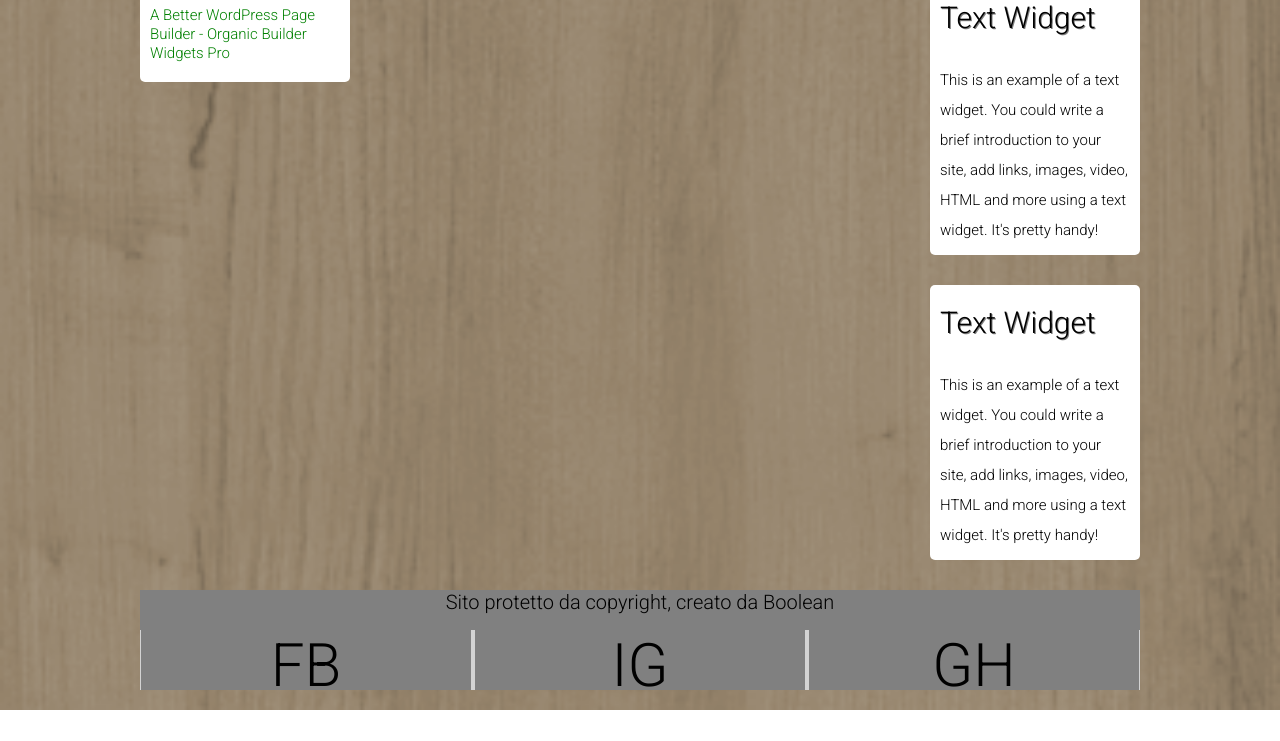
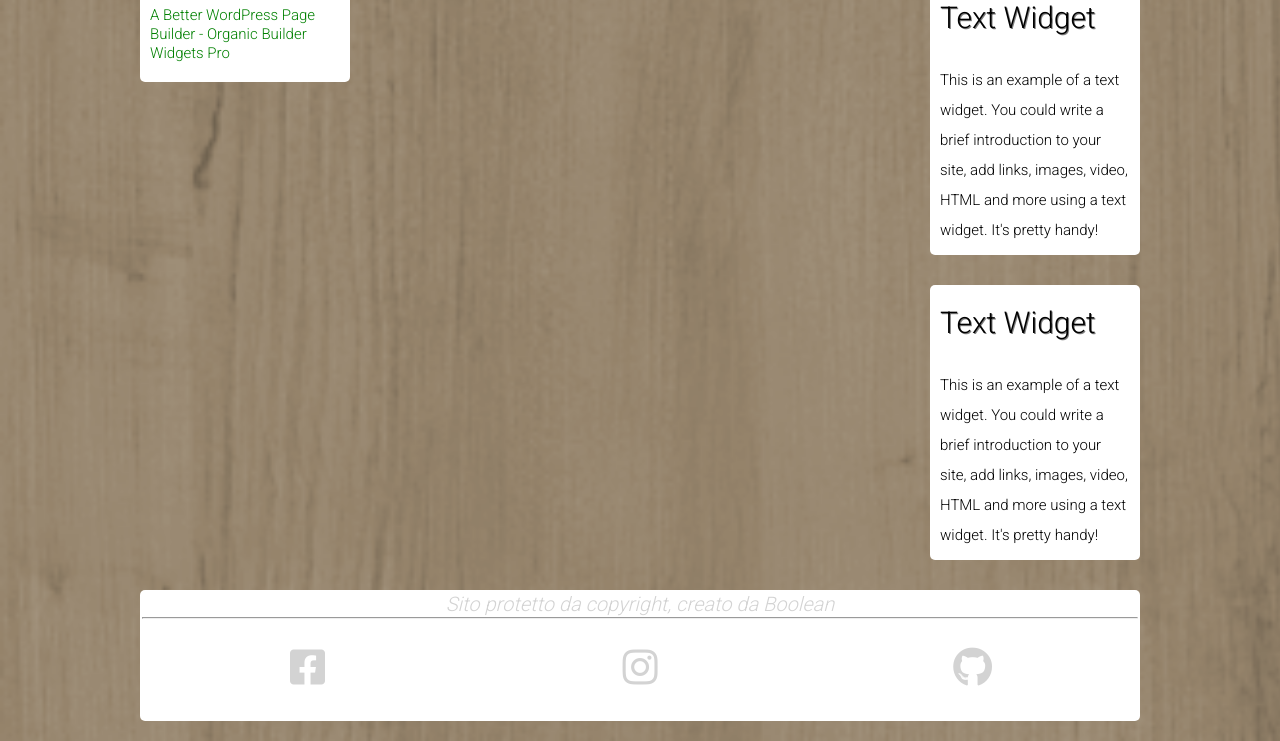
Before and after one commit to AleDeMarco/htmlcss-wp, a plain HTML site: page index.html in a window 1280 px wide. Shown: the part 805-1546 px from the top of the page. Before the commit the page ends 1515 px from the top, so only its background shows below. Drawn offline with Linux system fonts and the light colour scheme.

Commit message:
Footer
add footer

```diff
--- a/css/style.css
+++ b/css/style.css
@@ -41,9 +41,10 @@ h1{
 }
 
 footer{
-  height: 100px;
   text-align: center;
-  background-color: lightgrey;
+  background-color: white;
+  border-radius: 5px;
+  padding: 2px;
 }
 
 /* CLASS */
@@ -186,17 +187,21 @@ footer{
 
 .copy{
   width: 100%;
-  height: 40px;
+  height: 25px;
   font-size: 20px;
-  text-align: center;
-  background-color: grey;
+  color: lightgrey;
+  font-style: italic;
 }
 
 .social{
   width: calc(99% / 3);
-  height: 60px;
+  height: 100px;
   display: inline-block;
-  font-size: 60px;
-  text-align: center;
-  background-color: grey;
+  line-height: 100px;
+  font-size: 40px;
+  color: lightgrey;
 }
+
+.social:hover{
+  color: green;
+}
--- a/index.html
+++ b/index.html
@@ -113,12 +113,6 @@
             </div>
             <!-- /CORPO -->
           </div>
-
-
-
-
-
-
         </aside>
         <!-- /COLONNA DESTRA-->
       </main>
@@ -130,24 +124,24 @@
           Sito protetto da copyright, creato da Boolean
         </div>
         <!-- /COPYRIGHT -->
+        <hr>
         <!-- FACEBOOK -->
         <div class="social">
-          FB
+          <i class="fab fa-facebook-square"></i>
         </div>
         <!-- /FACEBOOK -->
         <!-- INSTAGRAM -->
         <div class="social">
-          IG
+          <i class="fab fa-instagram"></i>
         </div>
         <!-- /INSTAGRAM -->
         <!-- GITHUB -->
         <div class="social">
-          GH
+          <i class="fab fa-github"></i>
         </div>
         <!-- /GITHUB -->
       </footer>
       <!-- /FOOTER -->
     </div>
-
   </body>
 </html>
```
